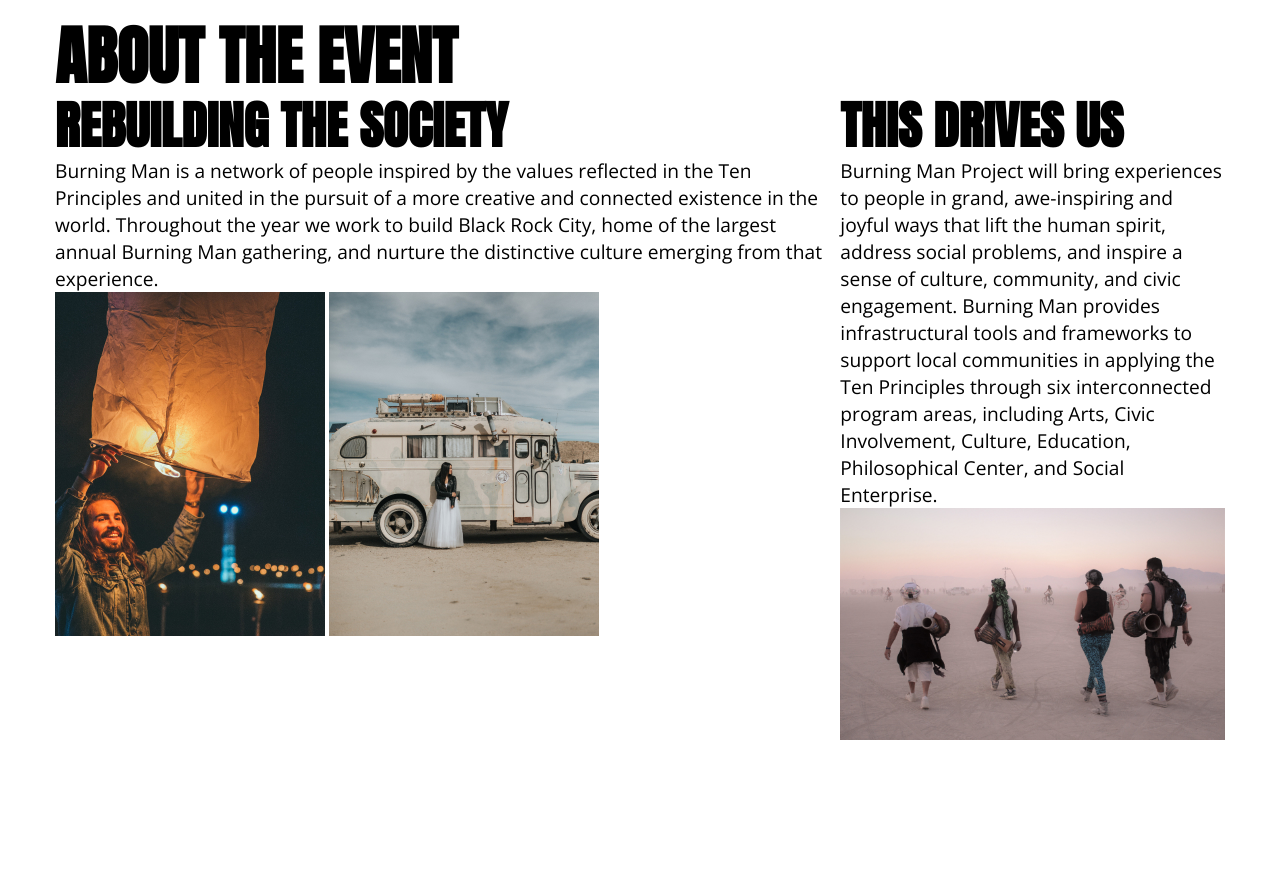
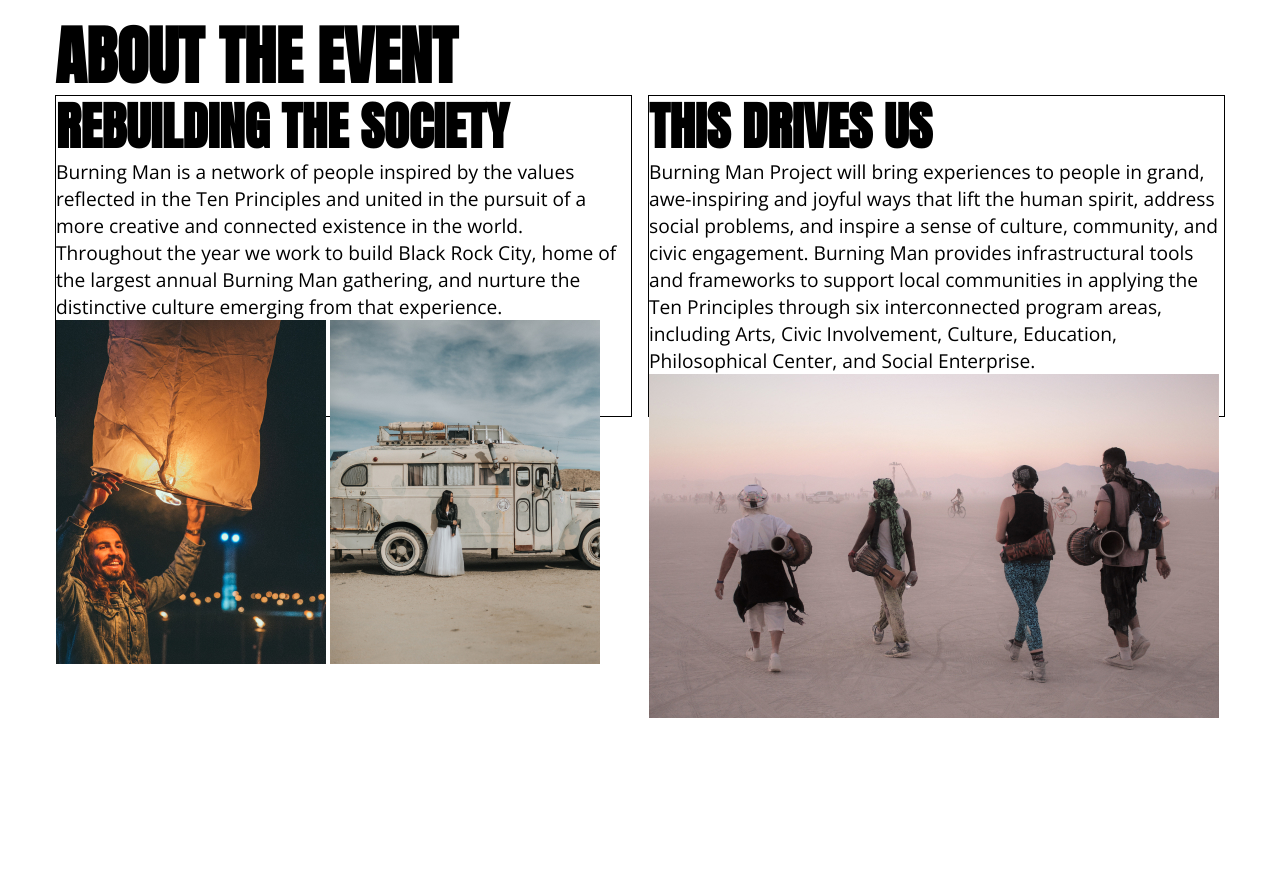
Before and after one commit to samoilen/burning_man_2, a plain HTML site: page index.html in a window 1280 px wide. Shown: the part 867-1736 px from the top of the page. Drawn offline with nearby package versions, Linux system fonts and the light colour scheme.

Commit message:
I indicate the border a grid

```diff
--- a/css/index.css
+++ b/css/index.css
@@ -125,11 +125,18 @@ header a{
 }
 .description{
     display: grid;
-    grid-template-columns: 2fr 1fr;
-    grid-template-rows: 65% 35%;
+    grid-template-columns: 1fr 1fr;
+    grid-template-rows: 50% 50%;
     grid-gap: 1em;
 
 
+}
+.left_columns{
+    border: 1px solid black;
+
+}
+.right_columns{
+    border: 1px solid black;
 }
 .description p{
     font-family: 'Open Sans', sans-serif;
--- a/index.html
+++ b/index.html
@@ -35,18 +35,16 @@
             <div class= "container">
                 <h2>About the Event</h2>
                 <div class="description">
-                    <div >
+                    <div class="right_columns">
                         <h3>Rebuilding the society</h3>
                         <p>Burning Man is a network of people inspired by the values reflected in the Ten Principles and united in the pursuit of a more creative and connected existence in the world. Throughout the year we work to build Black Rock City, home of the largest annual Burning Man gathering, and nurture the distinctive culture emerging from that experience. </p>
                         <img src="img/img1.jpg" alt="Event photo 1">
                         <img src="img/img2.jpg" alt="Event photo 2">
-
                     </div>
-                    <div >
+                    <div class="left_columns" >
                         <h3>This drives us</h3>
                         <p>Burning Man Project will bring experiences to people in grand, awe-inspiring and joyful ways that lift the human spirit, address social problems, and inspire a sense of culture, community, and civic engagement. Burning Man provides infrastructural tools and frameworks to support local communities in applying the Ten Principles through six interconnected program areas, including Arts, Civic Involvement, Culture, Education, Philosophical Center, and Social Enterprise. </p>
                         <img src="img/img3.jpg" alt="Event photo2">
-
                     </div>
                 </div>
             </div>
```
